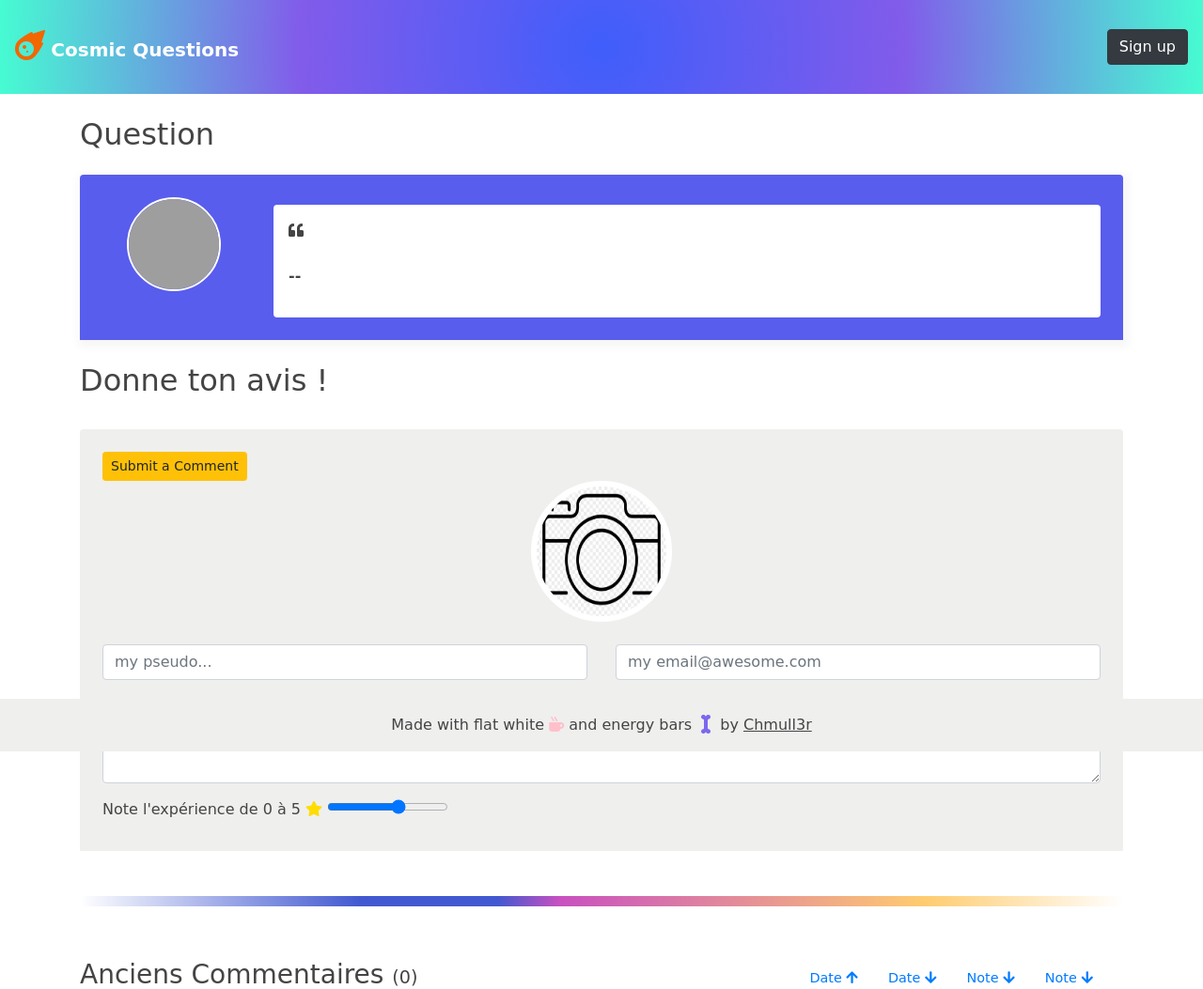
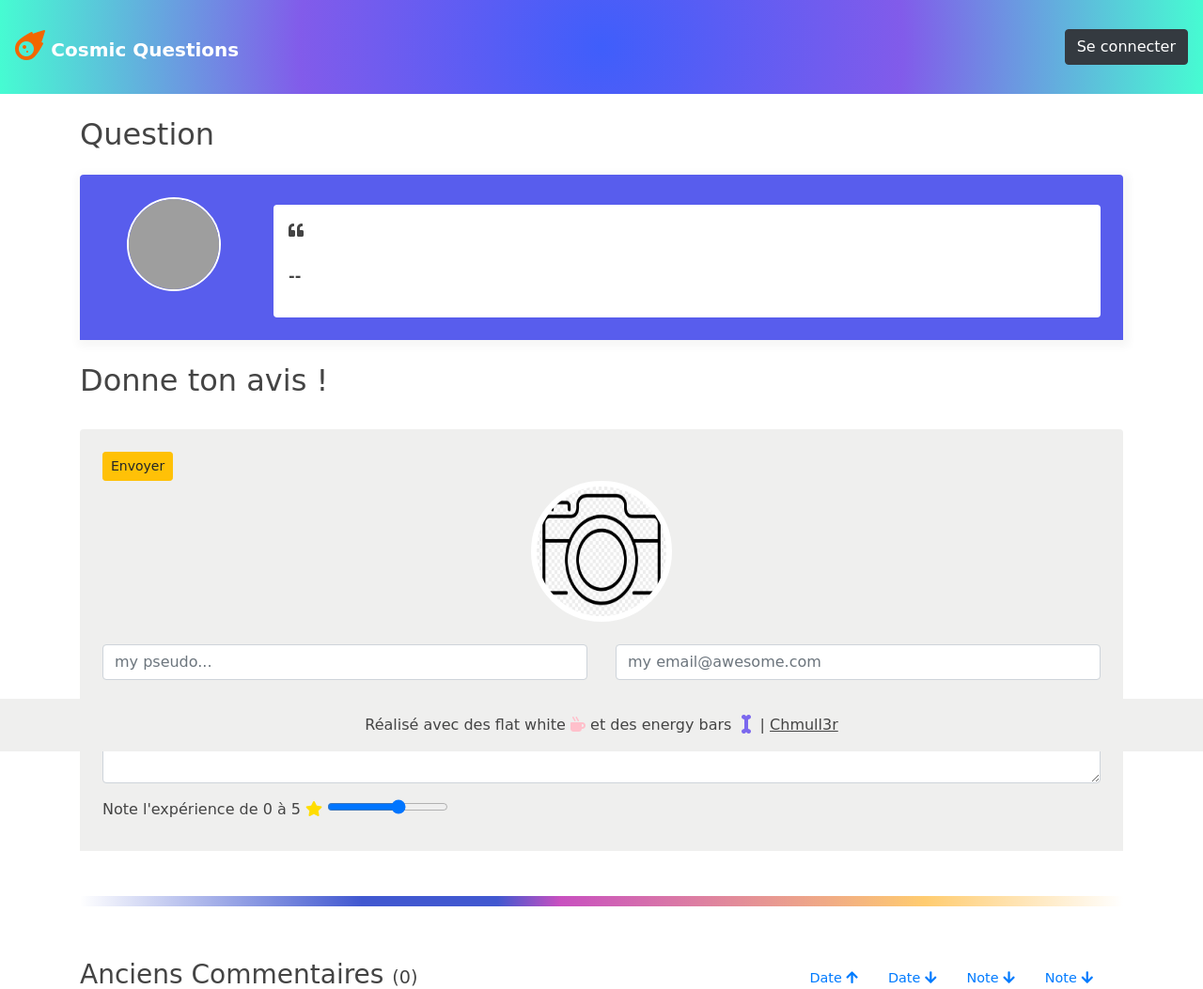
Before and after one commit to chmull3r/fizzup_back, a Symfony app: template templates/comment/listAndFormPage.twig in a window 1280 px wide. Shown: the top 1053 px of the page at 94% size. Run offline with Twig, Linux system fonts and the light colour scheme; the template is opened without the code that fills it, so the values that code supplies are empty; some libraries are stand-ins or nearby versions; some web fonts are replaced; grey boxes are pictures that could not be loaded.

Commit message:
translate in french

```diff
--- a/src/Controller/CommentController.php
+++ b/src/Controller/CommentController.php
@@ -60,7 +60,7 @@ class CommentController extends AbstractController
         $article = [
             'image' => '/images/corgi_in_mountain.jpg',
             'question' => 'un corgi peut-il marcher 30km dans les Vosges en une seule et même journée ?',
-            'author' => 'moi',
+            'author' => 'HappyRando',
             'content' => "Ut et accumsan turpis. Aenean fermentum urna in neque convallis mollis. Sed a dictum eros. Sed ex leo, pellentesque at dictum id, gravida ac mauris. Praesent nec pellentesque odio. Duis pharetra, justo ac mattis dignissim, lorem ipsum iaculis odio, quis commodo tellus felis eget eros. Sed iaculis mi ut felis bibendum molestie. In id hendrerit ex. Phasellus gravida porta tortor tempor accumsan. Maecenas tempus enim a congue aliquam."
         ];
 
--- a/templates/base.html.twig
+++ b/templates/base.html.twig
@@ -21,12 +21,12 @@
         <i style="color: #f36600; font-size: 2rem;" class="pb-1 fa fa-meteor"></i>
         <p class="d-inline font-weight-bold" style="color: #fff;">Cosmic Questions</p>
     </a>
-    <button class="btn btn-dark">Sign up</button>
+    <button class="btn btn-dark">Se connecter</button>
 </nav>
 
 {% block body %}{% endblock %}
 <footer class="mt-5 p-3 text-center fixed-bottom">
-    Made with flat white <i style="color: pink;" class="fa fa-mug-hot"></i> and energy bars <i style="color: mediumslateblue;" class="fa fa-bone fa-rotate-90"></i> by <a style="color: #444; text-decoration: underline;" href="https://symfonycasts.com">Chmull3r</a>
+    Réalisé avec des flat white <i style="color: pink;" class="fa fa-mug-hot"></i> et des energy bars <i style="color: mediumslateblue;" class="fa fa-bone fa-rotate-90"></i> | <a style="color: #444; text-decoration: underline;" href="https://symfonycasts.com">Chmull3r</a>
 </footer>
 {% block javascripts %}{% endblock %}
 </body>
--- a/templates/comment/listAndFormPage.twig
+++ b/templates/comment/listAndFormPage.twig
@@ -27,22 +27,13 @@
 
         <div class="d-flex justify-content-between my-4">
             <h2 class="">Donne ton avis !</h2>
-            <div>
-                {#  <a style="display: contents">
-                    <button class="btn btn-sm btn-secondary">Add a Comment</button>
-                </a>
-                <a style="display: contents">
-                    <button class="btn btn-sm btn-secondary">Cancel</button>
-                </a>
-                #}
-            </div>
         </div>
 
         <div class="q-container">
             <form class="pl-4 pt-4 pr-4 pb-4" action="{{ path('app_add_comment') }}" method="POST">
                 <div>
                     <a style="display: contents">
-                        <button class="btn btn-sm btn-warning">Submit a Comment</button>
+                        <button class="btn btn-sm btn-warning">Envoyer</button>
                     </a>
                 </div>
                 <div style="display:flex" class="mb-4 justify-content-center">
```
